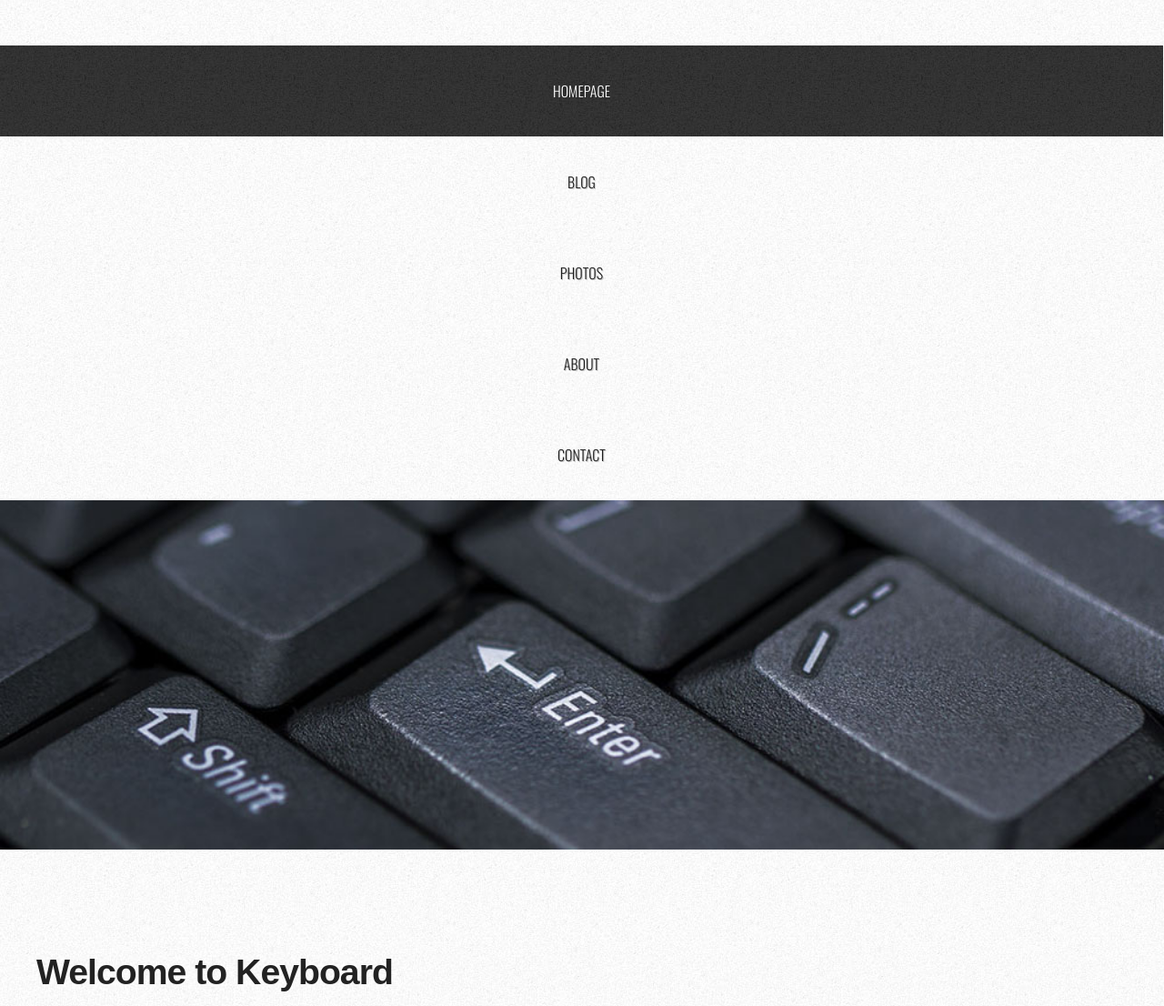
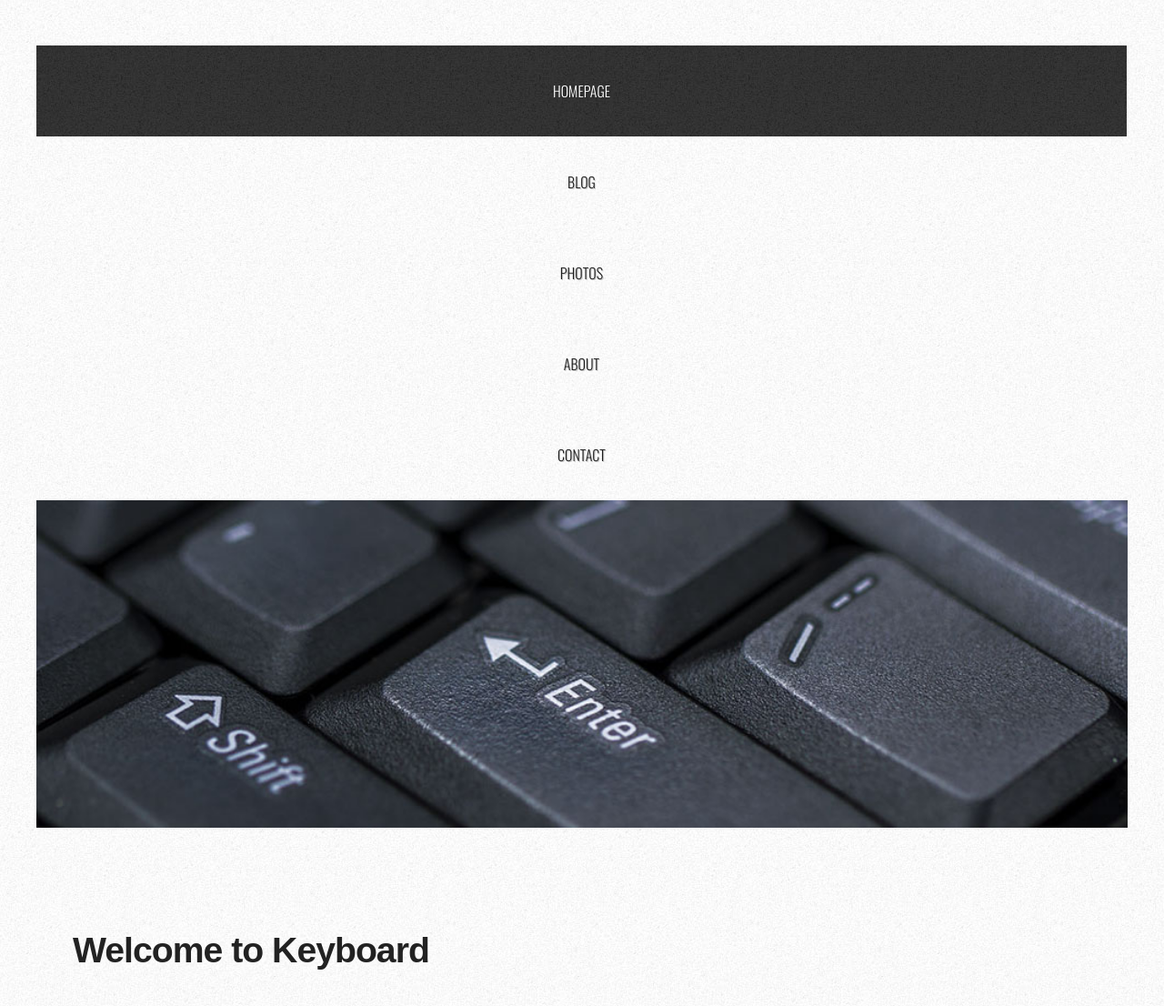
Before and after one commit to epuigsant/project_transformation_puig_elsie, a plain HTML site: page index.html in a window 1280 px wide. Shown: the part 161-1267 px from the top of the page at 91% size. Drawn offline with nearby package versions, Linux system fonts and the light colour scheme.

Commit message:
set up container class to prevent site from becoming too wide

```diff
--- a/css/main.css
+++ b/css/main.css
@@ -6,6 +6,10 @@ html {
 *:before,
 *:after {
     box-sizing: inherit;
+}
+
+.site-container {
+    max-width:1200px;
 }
 
 body {
@@ -369,12 +373,12 @@ a {
 }
 
 #banner {
+    margin: auto;
     background: url(../img/img03.png) no-repeat left bottom;
 }
 
 #banner img {
     height: auto;
-    margin: auto;
     width: 100%;
 }
 
--- a/index.html
+++ b/index.html
@@ -14,7 +14,7 @@
             <div id="logo">
                 <h1><a href="#">Keyboard </a></h1>
             </div>
-            <nav id="menu">
+            <nav id="menu" class="site-container">
                 <ul>
                     <li class="current_page_item"><a href="#">Homepage</a></li>
                     <li><a href="#">Blog</a></li>
@@ -24,7 +24,7 @@
                 </ul>
             </nav>
         </header>
-        <div id="banner">
+        <div id="banner" class="site-container">
             <div class="content">
                 <img src="img/img02.jpg" alt="" />
             </div>
@@ -32,7 +32,7 @@
     </div>
     <!-- end #header -->
 
-    <div id="page">
+    <div id="page" class="site-container">
         <main id="content">
             <article class="post">
                 <h2 class="title"><a href="#">Welcome to Keyboard </a></h2>
```
